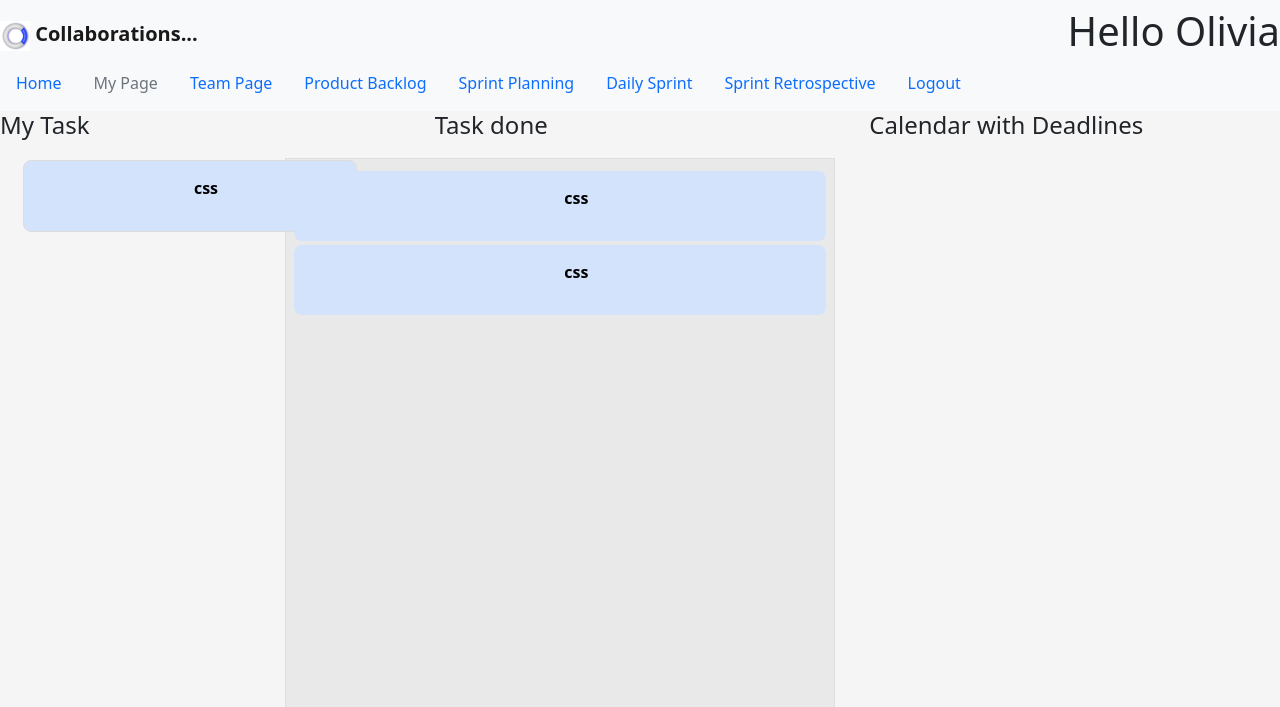
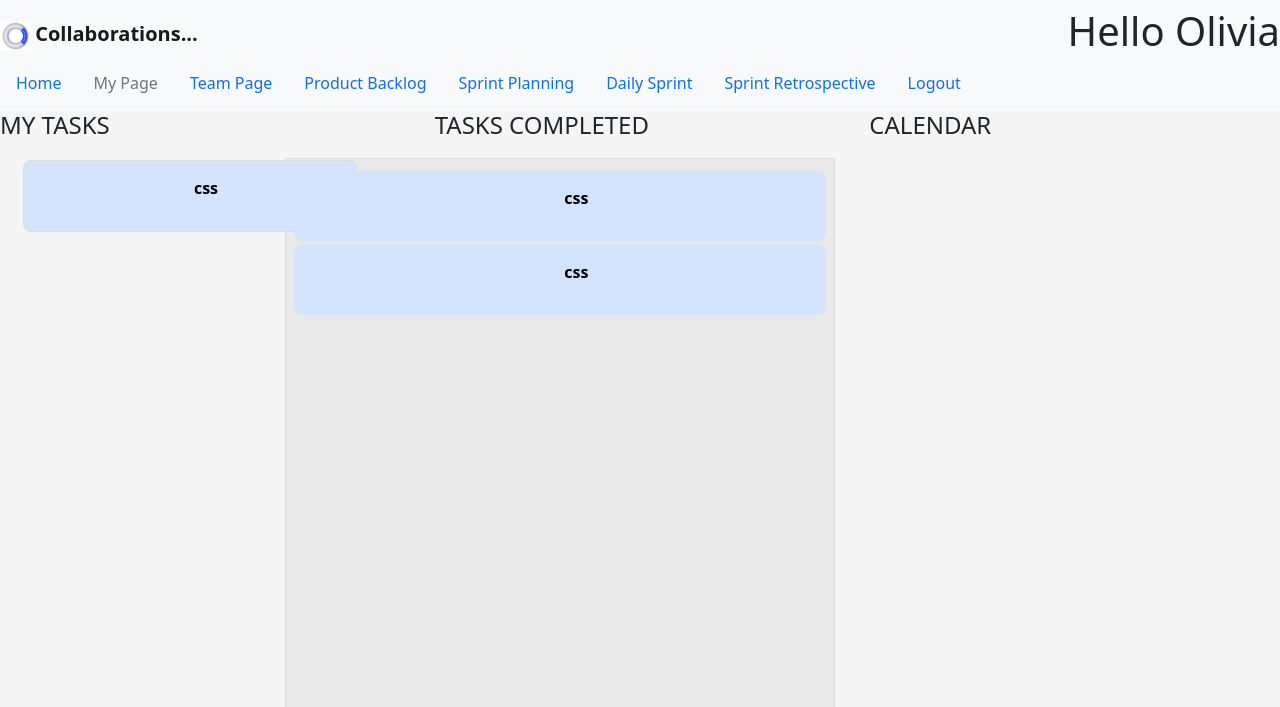
Before and after one commit to OliviaAtkinson15/Test, a PHP site: page /userpage.php in a window 1280 px wide. Shown: the part 25-732 px from the top of the page. Run offline with PHP 8.4, Linux system fonts and the light colour scheme; a user stored in the database is signed in; data comes from the database, SQL or seed files in the repository; some libraries are stand-ins or nearby versions; some web fonts are replaced.

Commit message:
All files updated

```diff
--- a/home.php
+++ b/home.php
@@ -44,7 +44,7 @@
                 <a class="nav-link disabled" href="home.php">Home</a>
             </li>
             <li class="nav-item">
-                <a class="nav-link disabled" href="userTest.php">My Page</a>
+                <a class="nav-link" href="userpage.php">My Page</a>
             </li>
             <li class="nav-item">
                 <a class="nav-link" href="team_page.php">Team Page</a>
--- a/userPage.php
+++ b/userPage.php
@@ -114,7 +114,7 @@
 <!--<p><h2 align="center">USER PAGE</h2></p>-->
 <div class="row">
     <div class="col-md-4">
-        <h4>My Task</h4>
+        <h4>MY TASKS </h4>
         <div class="li_containers">
 
             <?php foreach ($mytask as $key => $item) { ?>
@@ -131,7 +131,7 @@
     </div>
 
     <div class="col-md-4">
-        <h4>Task done</h4>
+        <h4>TASKS COMPLETED</h4>
         <div id="droppable" class="ui-widget-header">
 
             <?php foreach ($completeTask as $key => $citem) { ?>
@@ -147,7 +147,7 @@
         </div>
     </div>
     <div class="col-md-4">
-        <h4>Calendar with Deadlines</h4>
+        <h4>CALENDAR</h4>
     </div>
 </div>
 
```
